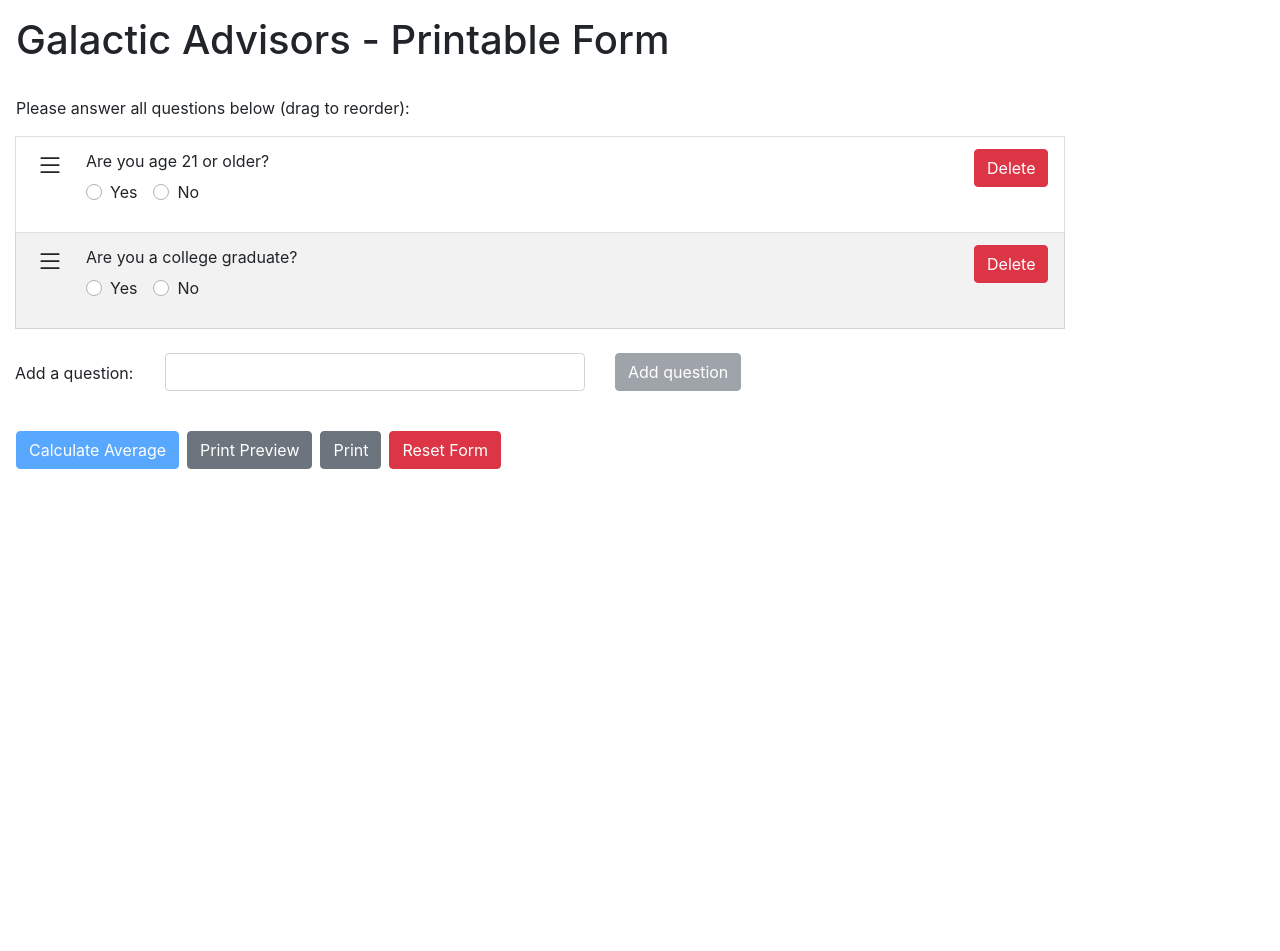
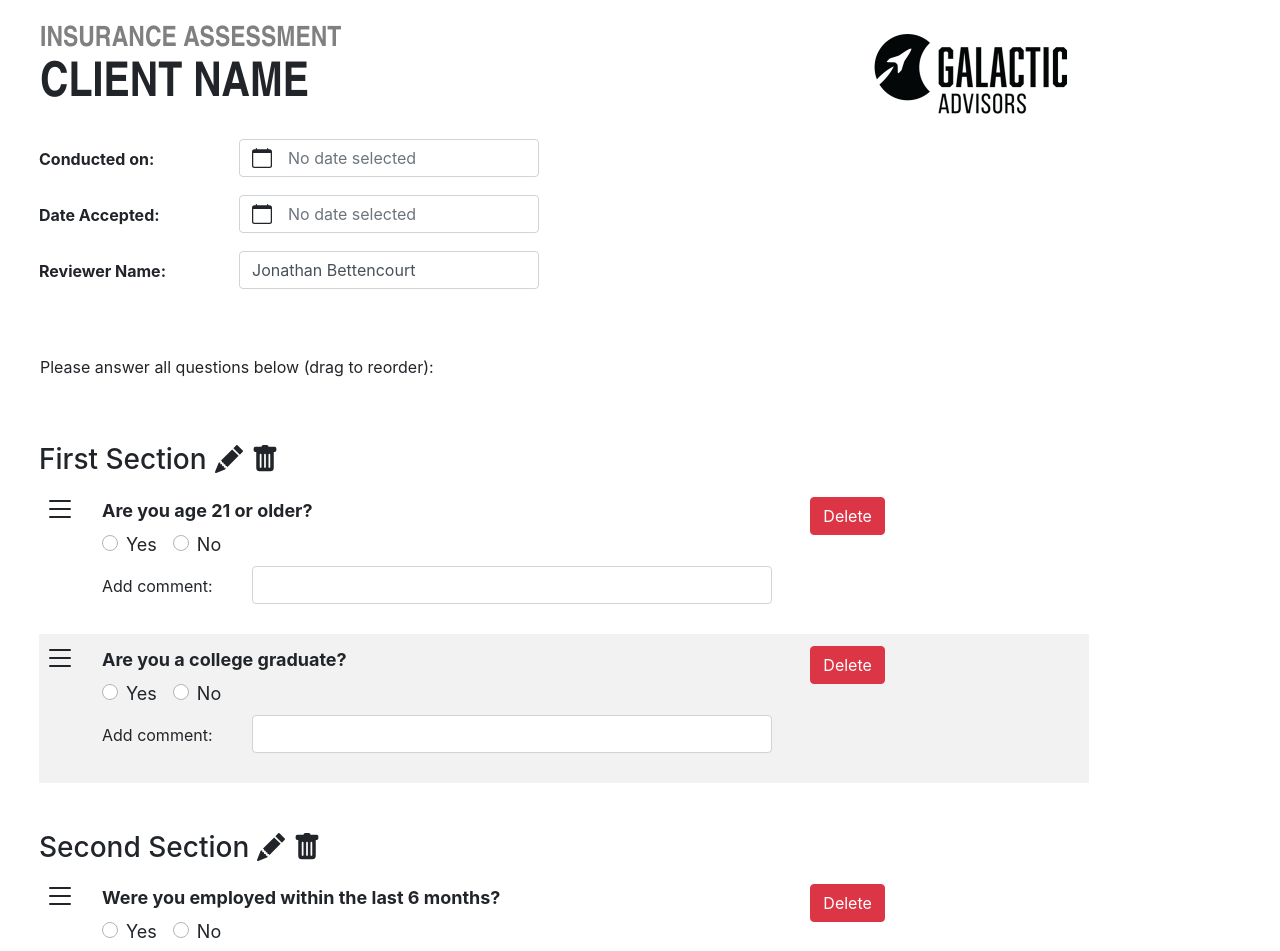
Before and after one commit to TS-jbettencourt/insurance-assessment-form, a Vue app: page / in a window 1280 px wide. Shown: the top 951 px of the page. Before the commit the page ends 800 px from the top, so only its background shows below. Built offline with nearby package versions, Linux system fonts and the light colour scheme.

Commit message:
Latest changes

```diff
--- a/src/App.vue
+++ b/src/App.vue
@@ -1,38 +1,109 @@
 <template>
-  <b-form class="printable-form" id="pForm" @submit.prevent="calcAvg">
-    <div class="no-print m-3" v-if="isPrintPreview">
-      <b-button @click="exitPrintPreview">Exit Print Preview</b-button>
+  <b-form class="printable-form m-4" id="pForm" @submit.prevent="calcAvg">
+    <div class="logo">
+      <a href="https://www.galacticadvisors.com/" target="_blank">
+        <img src="./assets/ga-logo.png" alt="Galactic Advisors" width="204" height="100" />
+      </a>
     </div>
-    <h1 class="m-3">Galactic Advisors - Printable Form</h1>
-    <div class="no-print p-3" v-if="!isPrintPreview">Please answer all questions below (drag to reorder):</div>
-    <b-container fluid>
-      <draggable v-model="questions" tag="div">
-        <b-list-group-item v-for="q of questions" :key="q.id">
+    <h1 class="h1 ml-3 mt-3 mb-0">INSURANCE ASSESSMENT</h1>
+    <h2 class="h2 ml-3">CLIENT NAME</h2>
+    <b-container fluid class="my-4">
       <b-row>
-            <b-col class="reorder-col no-print" sm="1" v-if="!isPrintPreview">
-              <p class="reorder h3 mb-2">
+        <b-col sm="3" class="user-label mt-2 font-weight-bold">
+          <label for="dateConductedField">Conducted on:</label>
+        </b-col>
+        <b-col sm="9">
+          <b-form-datepicker v-if="!isPrintPreview" class="user-input no-print" id="dateConductedField" v-model="dateConductedOn" />
+          <div :class="['user-input-results mt-2 print', { 'show': isPrintPreview }]">{{ dateConductedOn }}</div>
+        </b-col>
+      </b-row>
+      <b-row class="mt-3">
+        <b-col sm="3" class="user-label mt-2 font-weight-bold">
+          <label for="dateAcceptedField">Date Accepted:</label>
+        </b-col>
+        <b-col sm="9">
+          <b-form-datepicker v-if="!isPrintPreview" class="user-input no-print" id="dateAcceptedField" v-model="dateAccepted" />
+          <div :class="['user-input-results mt-2 print', { 'show': isPrintPreview }]">{{ dateAccepted }}</div>
+        </b-col>
+      </b-row>
+      <b-row class="mt-3">
+        <b-col sm="3" class="user-label mt-2 font-weight-bold">
+          <label for="reviewerNameField">Reviewer Name:</label>
+        </b-col>
+        <b-col sm="9">
+          <b-form-input v-if="!isPrintPreview" class="user-input no-print" id="reviewerNameField" v-model="reviewerName" />
+          <div :class="['user-input-results mt-2 print', { 'show': isPrintPreview }]">{{ reviewerName }}</div>
+        </b-col>
+      </b-row>
+    </b-container>
+    <div v-if="showResults" class="calc-container p-4">
+      <span class="calc-score-red">{{ calculatedAverage }}%</span>
+      <span class="calc-score-title">Overall Cyber Insecurity Score: </span>
+      <span class="calc-score">{{ calculatedAverage }}% - {{ calcAvgText }}</span>
+    </div>
+    <div class="no-print p-3 mt-5" v-if="!isPrintPreview">Please answer all questions below (drag to reorder):</div>
+    <b-container class="my-5" fluid v-for="s of sections" :key="s.sectionId">
+      <h3 class="mt-5">
+        <span class="mr-2">{{ s.sectionLabel }}</span>
+        <span class="no-print mr-2" v-b-modal="'modal-section-rename-' + s.sectionId" v-if="!isPrintPreview">
+          <b-icon class="section-edit" icon="pencil-fill"></b-icon>
+        </span>
+        <span class="no-print" v-b-modal="'modal-section-delete-' + s.sectionId" v-if="!isPrintPreview">
+          <b-icon class="section-edit" icon="trash-fill"></b-icon>
+        </span>
+      </h3>
+      <b-modal :id="'modal-section-rename-' + s.sectionId" title="Rename Section" @ok="renameSection(s.sectionId)">
+        <label :for="'rename-section-' + s.sectionId">Rename section to:</label>
+        <b-form-input :id="'rename-section-' + s.sectionId" v-model="s.sectionNewLabel" />
+      </b-modal>
+      <b-modal :id="'modal-section-delete-' + s.sectionId" title="Delete Section" @ok="deleteSection(s.sectionId)">
+        <p>Really delete this section?</p>
+      </b-modal>
+      <draggable v-model="s.questions" tag="div" class="question-container" :options="{group: 'sections'}">
+        <b-list-group-item v-for="q of s.questions" :key="q.id">
+          <b-row>
+            <b-col :class="[ 'reorder-col', { 'reorder-wide' : isPrintPreview} ]" sm="1">
+              <div class="reorder mb-2 no-print" v-if="!isPrintPreview">
                 <b-icon icon="list"></b-icon>
-              </p>
+              </div>
+              <div :class="[ 'answer font-weight-bold print',
+                {'show': isPrintPreview, 'green': q.value == 1, 'red' : q.value == 0  } ]" sm="1">
+                <span class="result-icon">
+                  <b-icon :icon="q.value == 1 || q.value == 0 ? 'square-fill' : 'slash-square'"></b-icon>
+                </span>
+                <span class="result">
+                  {{q.value == 1 ? "Yes" : q.value == 0 ? "No" : "No Answer" }}
+                </span>
+              </div>
             </b-col>
-            <b-col>
-              <b-form-group :label="`${q.label}`">
+            <b-col class="p-0 ml-2" sm="8">
+              <b-form-group class="question-text font-weight-bold" :label="`${q.label}`">
                 <b-form-radio-group
-                  class="no-print"
+                  class="no-print font-weight-normal"
                   v-model="q.value"
                   :options="q.options"
                   v-if="!isPrintPreview"
                 >
                 </b-form-radio-group>
-                <div :class="[ 'answer font-weight-bold print', {'show': isPrintPreview } ]">
-                  {{
-                    q.value == 1 ? "Yes" : q.value == 0 ? "No" : "Unselected"
-                  }}
-                </div>
+                <b-container class="mt-2">
+                  <b-row class="comment-area no-print" v-if="!isPrintPreview">
+                    <b-col class="comment-label pt-2 pl-0" sm="3">
+                      <label :for="'comment-' + s.sectionId + '-' + q.id">Add comment: </label>
+                    </b-col>
+                    <b-col class="p-0" sm="9">
+                      <b-form-input :id="'comment-' + s.sectionId + '-' + q.id" v-model="q.comment" />
+                    </b-col>
+                  </b-row>
+                  <b-row :class="['comment-label-result font-weight-normal', { 'show': isPrintPreview }]">
+                    <b-col>{{ q.comment }}</b-col>
+                  </b-row>
+                </b-container>
               </b-form-group>
             </b-col>
             <b-col class="delete-col no-print" sm="3" v-if="!isPrintPreview">
-              <b-button class="remove-btn" variant="danger" v-b-modal="'modal-' + q.id">Delete</b-button>
-              <b-modal :id="'modal-' + q.id" title="Confirm Delete" @ok="deleteQuestion(q.id)">
+              <b-button class="remove-btn" variant="danger" v-b-modal="'modal-' + s.sectionId + '-' + q.id">Delete</b-button>
+              <b-modal :id="'modal-' + s.sectionId + '-' + q.id"
+              title="Confirm Delete" @ok="deleteQuestion(s.sectionId, q.id)">
                 <p>Really delete this question?</p>
               </b-modal>
             </b-col>
@@ -40,18 +111,38 @@
         </b-list-group-item>
       </draggable>
     </b-container>
-    <b-container fluid class="no-print mt-4 mb-4" v-if="!isPrintPreview">
+    <b-container fluid class="no-print mt-5 mb-5" v-if="!isPrintPreview">
+      <h4 class="mb-4">Edit Form Fields</h4>
       <b-row>
         <b-col sm="3" class="fixed-label mt-2">
-          <label for="addQuestion">Add a question:</label>
+          <label for="addSection">Add a section:</label>
         </b-col>
         <b-col sm="5" class="mb-3">
-          <b-form-input v-model="addQuestionText" />
+          <b-form-input class="addSection" v-model="addSectionText" />
         </b-col>
         <b-col sm="4">
-          <b-button @click="addQuestion" :disabled="hasQuestionText"
-            >Add question</b-button
-          >
+          <b-button @click="addSection" :disabled="hasSectionText">Add section</b-button>
+        </b-col>
+      </b-row>
+      <b-row>
+        <b-col sm="3" class="fixed-label mt-2">
+          <label for="addQuestion">New question:</label>
+        </b-col>
+        <b-col sm="5" class="mb-3">
+          <b-form-input id="addQuestion" v-model="addQuestionText" />
+        </b-col>
+      </b-row>
+      <b-row>
+        <b-col sm="3" class="fixed-label mt-2">
+          <label for="addToSection">Add to section:</label>
+        </b-col>
+        <b-col sm="5" class="mb-3">
+          <b-form-select id="addToSection" v-model="selectedSectionId">
+            <b-form-select-option v-for="s of sections" :key="s.sectionId" :value="s.sectionId">{{ s.sectionLabel }}</b-form-select-option>
+          </b-form-select>
+        </b-col>
+        <b-col sm="4">
+          <b-button @click="addQuestion" :disabled="hasQuestionText">Add question</b-button>
         </b-col>
       </b-row>
     </b-container>
@@ -60,7 +151,6 @@
         type="submit"
         class="mr-2 mb-2"
         variant="primary"
-        :disabled="validateForm"
         >Calculate Average</b-button
       >
       <b-button class="mr-2 mb-2" @click="printPreview">Print Preview</b-button>
@@ -70,8 +160,13 @@
         <p>Really reset the form? This will remove all questions and answers you have added.</p>
       </b-modal>
     </div>
-    <div v-if="showResults" class="font-weight-bold p-3">
-      Calculated Average: {{ calculatedAverage }}
+    <div v-if="showResults" class="calc-container p-4 mb-4">
+      <span class="calc-score-red">{{ calculatedAverage }}%</span>
+      <span class="calc-score-title">Overall Cyber Insecurity Score: </span>
+      <span class="calc-score">{{ calculatedAverage }}% - {{ calcAvgText }}</span>
+    </div>
+    <div class="no-print my-5 mx-3" v-if="isPrintPreview">
+      <b-button @click="exitPrintPreview">Exit Print Preview</b-button>
     </div>
   </b-form>
 </template>
@@ -85,16 +180,28 @@ export default {
   },
   data() {
     return {
+      dateConductedOn: "Date",
+      dateAccepted: "Date",
+      reviewerName: "Jonathan Bettencourt",
       addQuestionText: "",
+      addSectionText: "",
       showResults: false,
       calculatedAverage: 0,
       isPrintPreview: false,
+      selectedSectionId: '',
+      calcAvgText: 'Low',
+      sections: [
+        {
+          sectionLabel: "First Section",
+          sectionNewLabel: "",
+          sectionId: 1,
           questions: [
             {
               id: 1,
               value: null,
               label: "Are you age 21 or older?",
               type: "radio",
+              comment: "",
               options: [
                 {
                   text: "Yes",
@@ -111,7 +218,7 @@ export default {
               value: null,
               label: "Are you a college graduate?",
               type: "radio",
-          name: "college",
+              comment: "",
               options: [
                 {
                   text: "Yes",
@@ -123,14 +230,84 @@ export default {
                 },
               ],
             },
+          ]
+        },
+        {
+          sectionLabel: "Second Section",
+          sectionNewLabel: "",
+          sectionId: 2,
+          questions: [
+            {
+              id: 1,
+              value: null,
+              label: "Were you employed within the last 6 months?",
+              type: "radio",
+              comment: "",
+              options: [
+                {
+                  text: "Yes",
+                  value: "1",
+                },
+                {
+                  text: "No",
+                  value: "0",
+                },
+              ],
+            },
+            {
+              id: 2,
+              value: null,
+              label: "Are you a U.S. Citizen?",
+              type: "radio",
+              comment: "",
+              options: [
+                {
+                  text: "Yes",
+                  value: "1",
+                },
+                {
+                  text: "No",
+                  value: "0",
+                },
+              ],
+            },
+          ]
+        }
       ],
       dragging: false,
     };
   },
   methods: {
+    renameSection(sectionId) {
+      this.sections.map((s) => {
+        if (s.sectionId == sectionId) {
+          s.sectionLabel = s.sectionNewLabel;
+          s.sectionNewLabel = "";
+        }
+      });
+    },
+    deleteSection(sectionId) {
+      this.sections = this.sections.filter((s) => {
+        return s.sectionId !== sectionId;
+      });
+    },
+    addSection() {
+      this.sections.push({
+        sectionLabel: this.addSectionText,
+        sectionNewLabel: "",
+        sectionId: this.sections.length + 1,
+        questions: []
+      });
+
+      this.addSectionText = "";
+      this.showResults = false;
+      this.calculatedAverage = 0;
+    },
     addQuestion() {
-      const newQuestion = {
-        id: this.questions.length + 1,
+      this.sections.map((s) => {
+        if (s.sectionId == this.selectedSectionId) {
+          s.questions.push({
+            id: s.questions.length + 1,
             value: null,
             label: this.addQuestionText,
             type: "radio",
@@ -143,31 +320,46 @@ export default {
                 text: "No",
                 value: "0",
               },
-        ],
-      };
-      this.questions.push(newQuestion);
+            ]
+          });
+        }
+      });
+
       this.addQuestionText = "";
       this.showResults = false;
-      this.calculatedAverage = 0
+      this.calculatedAverage = 0;
     },
-    deleteQuestion(id) {
-      this.questions = this.questions.filter((q) => {
+    deleteQuestion(sectionId, id) {
+      this.sections.map((s) => {
+        if (s.sectionId == sectionId) {
+          s.questions = s.questions.filter((q) => {
             return q.id !== id;
+          });
+        }
       });
     },
     calcAvg() {
       let yesCount = 0;
+      let totalQCount = 0;
       this.calculatedAverage = 0;
-      this.questions.map((q) => {
+      this.sections.map((s) => {
+        s.questions.map((q) => {
           if (q.value == 1) {
             yesCount++;
           }
         });
+        totalQCount = totalQCount + s.questions.length;
+      });
       if (yesCount != 0) {
-        this.calculatedAverage = yesCount / this.questions.length;
+        this.calculatedAverage = (yesCount / totalQCount) * 100;
       } else {
         this.calculatedAverage = 0;
       }
+      this.calcAvgText = this.calculatedAverage <= 25 ? 'Low' :
+        this.calculatedAverage <= 50 ? 'Fair' :
+        this.calculatedAverage <= 75 ? 'Good' :
+        this.calculatedAverage <= 100 ? 'Excellent' :
+        'N/A';
       this.showResults = true;
     },
     printPreview() {
@@ -184,31 +376,65 @@ export default {
     }
   },
   computed: {
+    hasSectionText() {
+      return this.addSectionText == "";
+    },
     hasQuestionText() {
       return this.addQuestionText == "";
-    },
-    validateForm() {
-      let isValidated = false;
-      this.questions.map((q) => {
-        if (q.value == null) {
-          isValidated = true;
     }
-      });
-      return isValidated;
-    },
-  },
+  }
 };
 </script>
 
 <style>
 .printable-form {
   max-width:1080px;
+  position:relative;
+}
+.logo {
+  position:absolute;
+  top:0;
+  right:0;
+  margin-right:30px;
+}
+h1.h1 {
+  font-family: Arial Narrow;
+  font-size: 28px;
+  color: grey;
+  font-weight: bold;
+  margin-right:250px;
+}
+h2.h2 {
+  font-family: Arial Narrow;
+  font-size: 48px;
+  font-weight: bold;
+  margin-right:250px;
+}
+div.user-label {
+  max-width:200px;
+}
+input.user-input,
+div.user-input {
+  max-width:300px;
+}
+.section-edit:hover {
+  cursor:pointer;
 }
 div.fixed-label {
   max-width: 150px;
 }
 div.reorder-col {
   max-width:50px;
+  padding-left:0;
+}
+div.reorder-wide {
+  min-width:150px;
+  margin-left:10px;
+  margin-bottom:10px;
+}
+.reorder {
+  font-size: 32px;
+  margin-top: -12px;
 }
 .reorder:hover {
   cursor: move;
@@ -216,21 +442,91 @@ div.reorder-col {
 div.delete-col {
   max-width:100px;
 }
-div.answer {
+div.answer,
+div.user-input-results,
+div.comment-label-result {
   display:none;
 }
-div.answer.show {
+div.answer.show,
+div.user-input-results.show,
+div.comment-label-result.show {
   display:block;
 }
 .list-group-item:nth-of-type(even) {
   background-color: rgba(0, 0, 0, 0.05);
 }
+.calc-container {
+  border-top:1px #dedede solid;
+  border-bottom:1px #dedede solid;
+}
+.calc-score-red {
+  color:#fff;
+  background-color:#ef4265;
+  width:50px;
+  text-align:center;
+  font-size:20px;
+  font-weight:bold;
+  padding:10px 30px;
+  margin-right:20px;
+}
+.calc-score-title {
+  font-weight:bold;
+  font-size:20px;
+}
+.calc-score {
+  font-size:20px;
+}
+.question-container .list-group-item {
+  border:none;
+}
+.result-icon {
+  font-size:18px;
+  margin-right:10px;
+}
+.result {
+  font-size:12px;
+}
+.answer {
+  color:grey;
+}
+.green span {
+  color:green;
+}
+.red span {
+  color:red;
+}
+.question-text {
+  font-size:18px;
+}
+div.comment-label {
+  font-size:16px;
+  font-weight:normal;
+  min-width:150px;
+  max-width:150px;
+}
+.comment-label-result {
+  background-color:rgba(0, 0, 0, 0.05);
+  font-size:16px;
+  color:grey;
+}
+.list-group-item:nth-of-type(even) .comment-label-result {
+  background-color: #fff;
+}
 @media print {
-  div.no-print {
+  div.user-input.no-print,
+  div.comment-area,
+  div.no-print,
+  span.no-print,
+  input.no-print {
     display:none;
   }
-  div.answer.print {
+  div.answer.print,
+  div.user-input-results.print,
+  div.comment-label-result {
     display:block;
+  }
+  div.reorder-col {
+    min-width:150px;
   }
 }
 </style>
```
Also changed, not shown: src/assets/ga-logo.png (added). Lines whose indentation alone changed are shown as unchanged.
